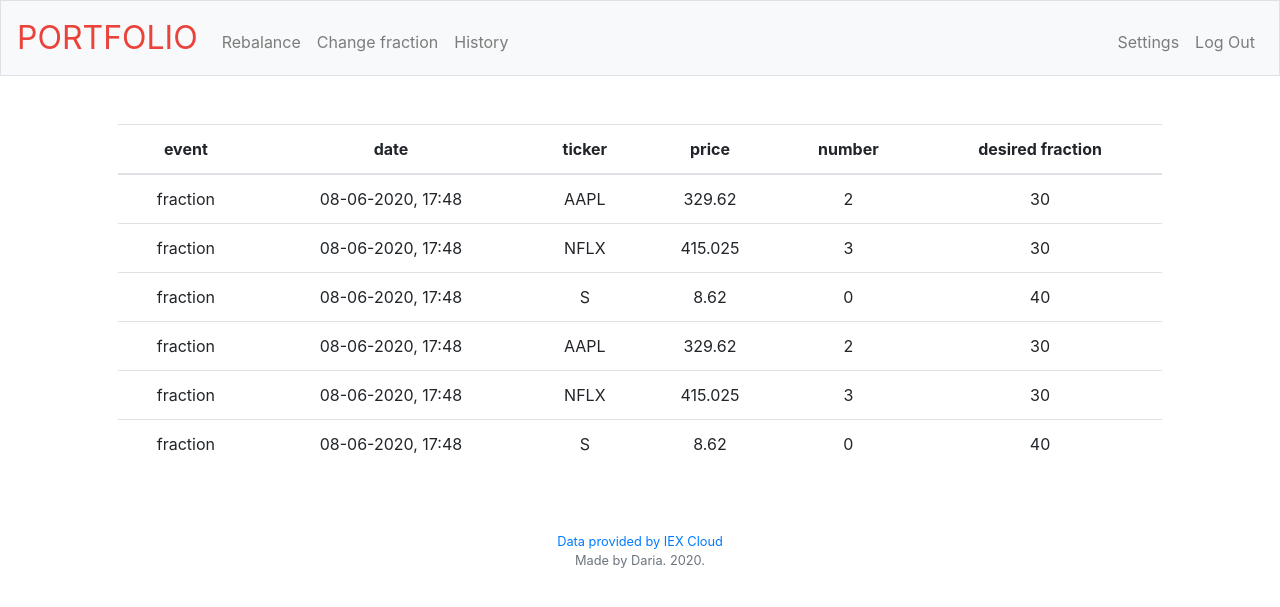
After one commit to andronikova/rebalanceme, a Flask app: page /history in a window 1280 px wide. The commit adds this page. Shown: the top 607 px of the page. Run offline with Flask 2, Linux system fonts and the light colour scheme; data comes from the database, SQL or seed files in the repository; both versions use the stored data as it was after the commit; some libraries are stand-ins or nearby versions.

Commit message:
change_fraction history rebalance

```diff
--- a/app.py
+++ b/app.py
@@ -1,6 +1,6 @@
 from flask import Flask, render_template, request, redirect, session
 import sqlite3 as sql
-import math
+import math, time
 
 
 from helpers import apiprice, error_page, load_portfolio, rebalance_suggestion
@@ -14,7 +14,7 @@ app.secret_key = 'xyz'
 @app.route('/', methods=['GET','POST'])
 def index_page():
     if request.method == "GET":
-        #check session for portfolio infromation
+        #check session for portfolio information
         if session.get('portfolio') is None:
             boolres = load_portfolio(userid, DATABASE)
 
@@ -23,35 +23,24 @@ def index_page():
                 return render_template('index_newuser.html')
 
         # for user WITH PORTFOLIO
-        portfolio = session.get('portfolio')
-        cash = session.get('cash')
-        total = session.get('total')
-        date = session.get('datetime')
-
-        return render_template('index.html', portfolio=portfolio,length=len(portfolio),total=total, cash=cash,date=date)
+        return render_template('index.html', portfolio=session.get('portfolio'),total=session.get('total'), cash=session.get('cash'),date=session.get('datetime'))
 
     if request.method == "POST":
         if request.form.get("refresh") is not None:
             print('refreshing page')
 
             load_portfolio(userid, DATABASE)
-            portfolio = session.get('portfolio')
-            cash = session.get('cash')
-            total = session.get('total')
-            date = session.get('datetime')
 
-            return render_template('index.html', portfolio=portfolio, length=len(portfolio), total=total, cash=cash, date=date)
+            return render_template('index.html', portfolio=session.get('portfolio'), total=session.get('total'),
+                                   cash=session.get('cash'), date=session.get('datetime'))
 
 
-@app.route("/rebalance")
-def rebalance_page():
-    portfolio, total, cash = load_portfolio(userid, DATABASE)
+@app.route("/rebalance", methods=['GET','POST'])
+def rebalance():
+    if request.method == "GET":
+        return render_template("rebalance.html",portfolio=session.get("portfolio"),total=session.get('total'),
+                                   cash=session.get('cash'), date=session.get('datetime') )
 
-    # for new user
-    if portfolio is None:
-        return redirect("/rebalance/addnew")
-
-    return render_template("rebalance.html", portfolio=portfolio,length=len(portfolio),total=total)
 
 @app.route('/addnewticker', methods=['GET','POST'])
 def addnewticker():
@@ -85,18 +74,53 @@ def addnewticker():
 
         con.close()
 
-
-
-        # change history
-        # rewrite info in session
+        # reload  new portfolio in session
+        load_portfolio(userid, DATABASE)
 
         return redirect("/changefraction")
 
+
 @app.route('/changefraction', methods=['GET','POST'])
-def change_fraction():
+def changefraction():
     if request.method == "GET":
+        return render_template("change_fraction.html",portfolio=session.get('portfolio'), total=session.get('total'),
+                                   cash=session.get('cash'), date=session.get('datetime'))
 
-        return render_template("change_fraction.html")
+    if request.method == "POST":
+        with sql.connect(DATABASE) as con:
+            con.row_factory = sql.Row
+            cur = con.cursor()
+
+        # saving new fraction in portfolio and history
+            for key in session["portfolio"]:
+                fraction = request.form.get(key)
+                cur.execute("UPDATE portfolio SET fraction=:fraction WHERE userid == :userid AND ticker==:ticker",
+                            {"userid": userid, "ticker": key,"fraction":fraction})
+
+                tmpdict = {"userid":userid, "date": time.strftime("%d-%m-%Y, %H:%M"), "ticker": key, "number": session["portfolio"][key]['number'],
+                           "price":session["portfolio"][key]['price'], "fraction":fraction, "eventtype":'fraction'}
+                cur.execute("INSERT INTO history (userid, date, ticker, number, price, fraction, eventtype) VALUES (:userid, :date, :ticker, :number, :price, :fraction, :eventtype)", tmpdict)
+
+        con.close()
+
+        load_portfolio(userid, DATABASE)
+        return redirect("/")
+
+@app.route('/history', methods=['GET','POST'])
+def history():
+    if request.method == "GET":
+        with sql.connect(DATABASE) as con:
+            con.row_factory = sql.Row
+            cur = con.cursor()
+
+            cur.execute("SELECT * FROM history WHERE userid == :userid", {"userid":userid})
+            history = cur.fetchall()
+
+            for row in history:
+                print(row['eventtype'])
+
+        return render_template('history.html', history=history)
+
 
 if __name__ == "__main__":
     app.run(debug=True)
--- /dev/null
+++ b/templates/history.html
@@ -0,0 +1,37 @@
+{% extends "layout.html" %}
+
+{% block title  %}
+        history
+{% endblock %}
+
+{% block main %}
+
+<table class="table">
+    <thead>
+        <tr>
+            <th scope="col">event</th>
+            <th scope="col">date</th>
+            <th scope="col">ticker</th>
+            <th scope="col">price</th>
+            <th scope="col">number</th>
+            <th scope="col">desired fraction</th>
+        </tr>
+    </thead>
+
+    <tbody>
+        {% for row in history%}
+            <tr>
+                <td>{{row["eventtype"]}}</td>
+                <td>{{row["date"]}}</td>
+                <td>{{row["ticker"]}}</td>
+                <td>{{row["price"]}}</td>
+                <td>{{row["number"]}}</td>
+                <td>{{row["fraction"]}}</td>
+
+            </tr>
+        {% endfor %}
+
+
+    </tbody>
+</table>
+{% endblock %}
--- a/templates/index.html
+++ b/templates/index.html
@@ -29,7 +29,7 @@
 
         {% for key in session.get('portfolio') %}
             <tr>
-                <td>{{portfolio[key]['ticker']}}</td>
+                <td>{{key}}</td>
                 <td>{{portfolio[key]['fullName']}}</td>
                 <td>{{"${:,.2f}".format(portfolio[key]['price'])}}</td>
                 <td>{{portfolio[key]['number']}}</td>
--- a/templates/layout.html
+++ b/templates/layout.html
@@ -28,7 +28,7 @@
 
                 <ul class="navbar-nav mr-auto mt-2">
                     <li class="nav-item"><a class="nav-link" href="/rebalance">Rebalance</a></li>
-                    <li class="nav-item"><a class="nav-link" href="/change_fraction">Change fraction</a></li>
+                    <li class="nav-item"><a class="nav-link" href="/changefraction">Change fraction</a></li>
                     <li class="nav-item"><a class="nav-link" href="/history">History</a></li>
                 </ul>
                 <ul class="navbar-nav ml-auto mt-2">
```
Also changed, not shown: helpers.py (+7 -10 lines), templates/change_fraction.html (+70 -0 lines), templates/rebalance.html (+23 -24 lines), portfolio.db.
